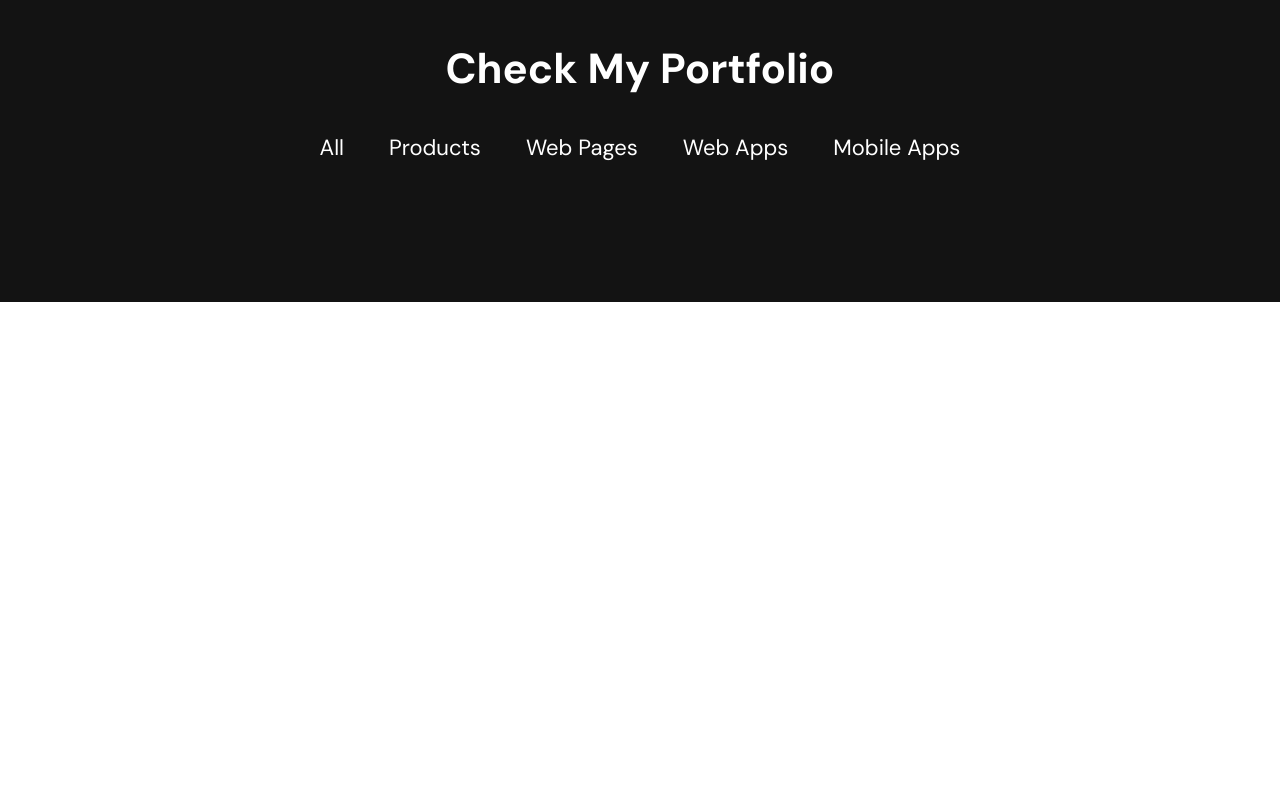
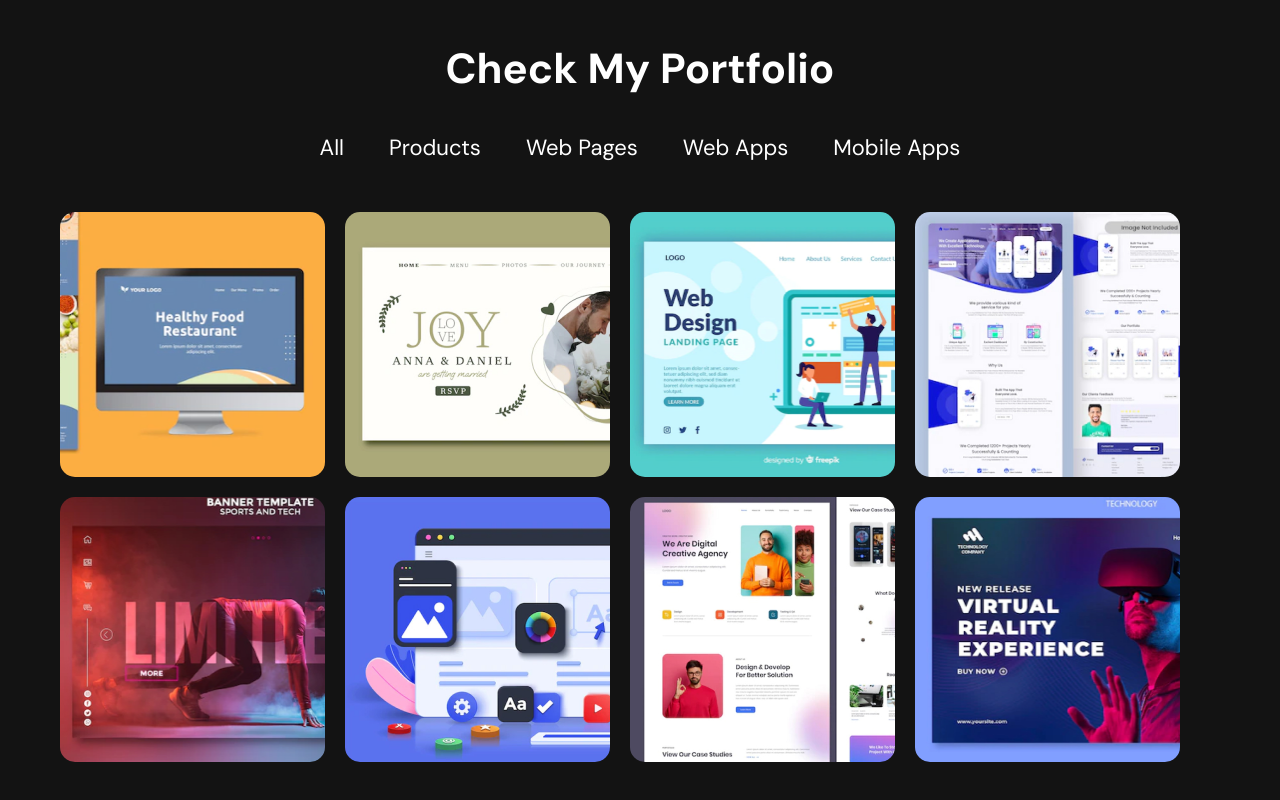
Before and after one commit to shivamshankarpandey100/my_portfolio, a React (Create React App) app: page / in a window 1280 px wide. Shown: the part 1527-2327 px from the top of the page. Before the commit the page ends 1829 px from the top, so only its background shows below. Built offline with nearby package versions, Linux system fonts and the light colour scheme.

Commit message:
:technologist::technologist: The hover effect with the trance parancy effect added :technologist::technologist:

```diff
--- a/src/components/portfolio/index.jsx
+++ b/src/components/portfolio/index.jsx
@@ -1,8 +1,8 @@
-import React from 'react';
+import React, {useState} from 'react';
 import Section from '../shared/section';
 import Filters from './filters';
 import './style.scss';
-
+import Showcase from './showcase/index.jsx';
 const projectsData = [
     {
         id: 1,
@@ -71,10 +71,18 @@ const projectsData = [
 ];
 
 const Portfolio = () => {
+    const [projects, setProjects] = useState(projectsData);
+    const [transition, setTransition] = useState(false);
+
+    const filterProjects =(tag) =>{
+
+    }
+
   return (
     <Section id="portfolio" title="Check My Portfolio" background="light">
         <div className="portfolio-content-wrapper">
-            <Filters />
+            <Filters filterProjects={(tag) => filterProjects(tag)} />
+            <Showcase data={projects} transition={transition} />
         </div>
     </Section>
   )
--- /dev/null
+++ b/src/components/portfolio/showcase/index.jsx
@@ -0,0 +1,24 @@
+import React from 'react';
+import Arrow from '../../shared/arrow';
+import './style.scss';
+
+const Showcase = ({data, transition}) => {
+  return (
+    <div className='projects-showcase'>
+        {data.map((project)=>(
+            <div className="showcase-item">
+                <div className="meta-content">
+                    <h3>{project.name}</h3>
+                    <div className="go-to-cta">
+                        <span className="text">Project Details</span>
+                        <Arrow />
+                    </div>
+                </div>
+                <img src={project.media.thumbnail} />
+            </div>
+        ))}
+    </div>
+  )
+};
+
+export default Showcase;
--- /dev/null
+++ b/src/components/portfolio/showcase/style.scss
@@ -0,0 +1,66 @@
+@import '../../../style-config/mixins.scss', '../../../style-config/variable.scss';
+
+.projects-showcase{
+    display: flex;
+    flex-flow: row wrap;
+    margin-left: -10px;
+    margin-right: -10px;
+    height: 570px;
+    .showcase-item{
+        width: 265px;
+        height: 265px;
+        overflow: hidden;
+        border-radius: 15px;
+        margin: 10px;
+        position: relative;
+        cursor: pointer;
+        @include transition;
+        img{
+            width: 100%;
+            height: 100%;
+            object-fit: cover;
+            object-position: center;
+            display: block;
+
+        }
+        .meta-content{
+            visibility: hidden;
+            opacity: 0;
+            position: absolute;
+            bottom: 0;
+            left:20px;
+            padding: 10px;
+            margin-top: 20px;
+            border-radius: 10px;
+            @include glassmorphism-effect;
+            @include transition;
+            h3{
+                color: $black;
+                font-weight: 400;
+                margin-bottom: 10px;
+            }
+            .go-to-cta{
+                display: flex;
+                align-items: center;
+                .text{
+                    @include typography(10px, 400, 18px);
+                }
+                .arrow-icon{
+                    width:15px;
+                    height:15px;
+                    margin-left: 5px;
+                }
+            }
+        }
+        &:hover{
+            z-index: 1;
+            transform: scale(1.2);
+            box-shadow: 0px 0px 33px -8px rgba(0,0,0,0.75);
+            .meta-content{
+                visibility: visible;
+                opacity: 1;
+                transform: translateY(-20px);
+            }
+        }
+    }
+}
```
